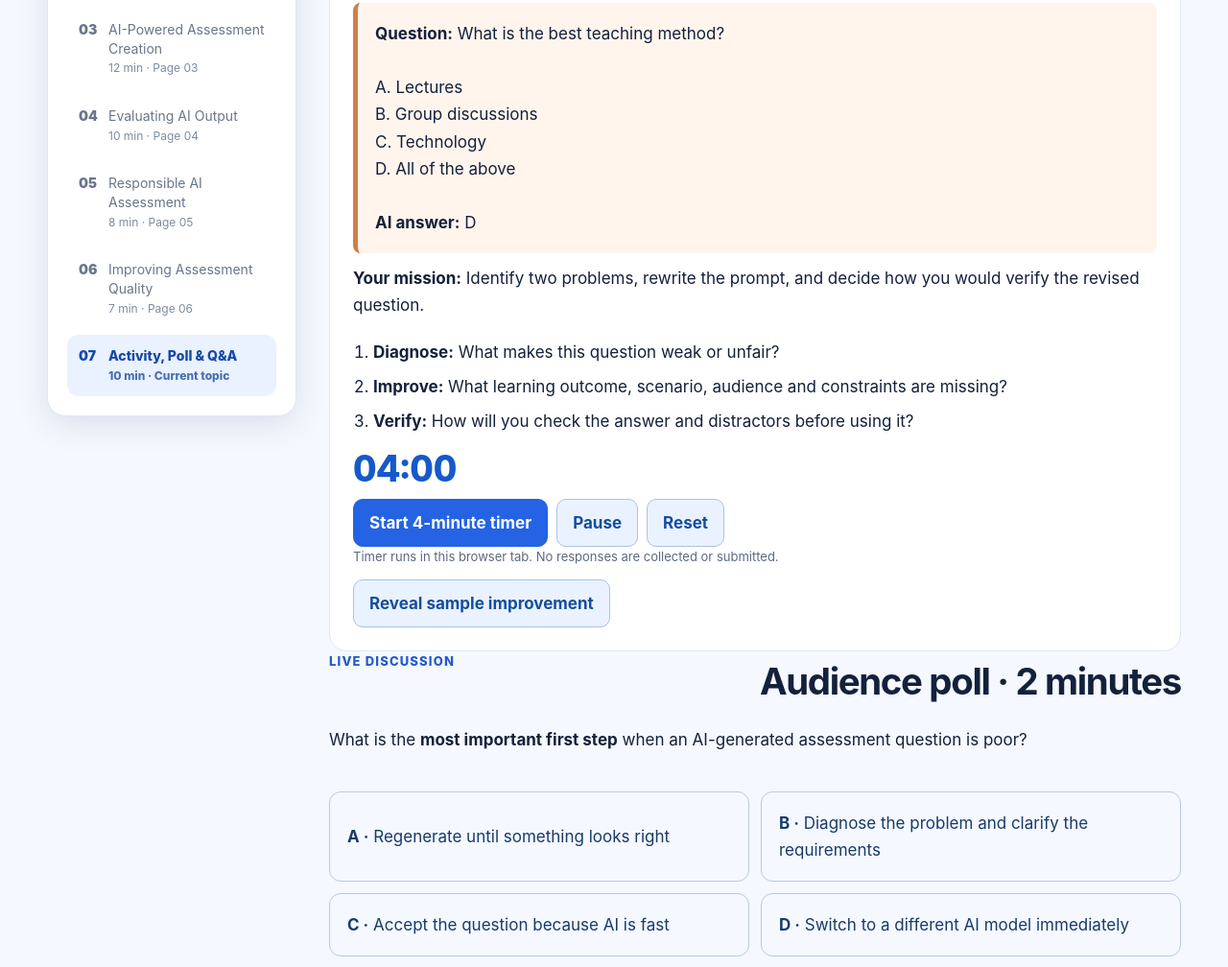
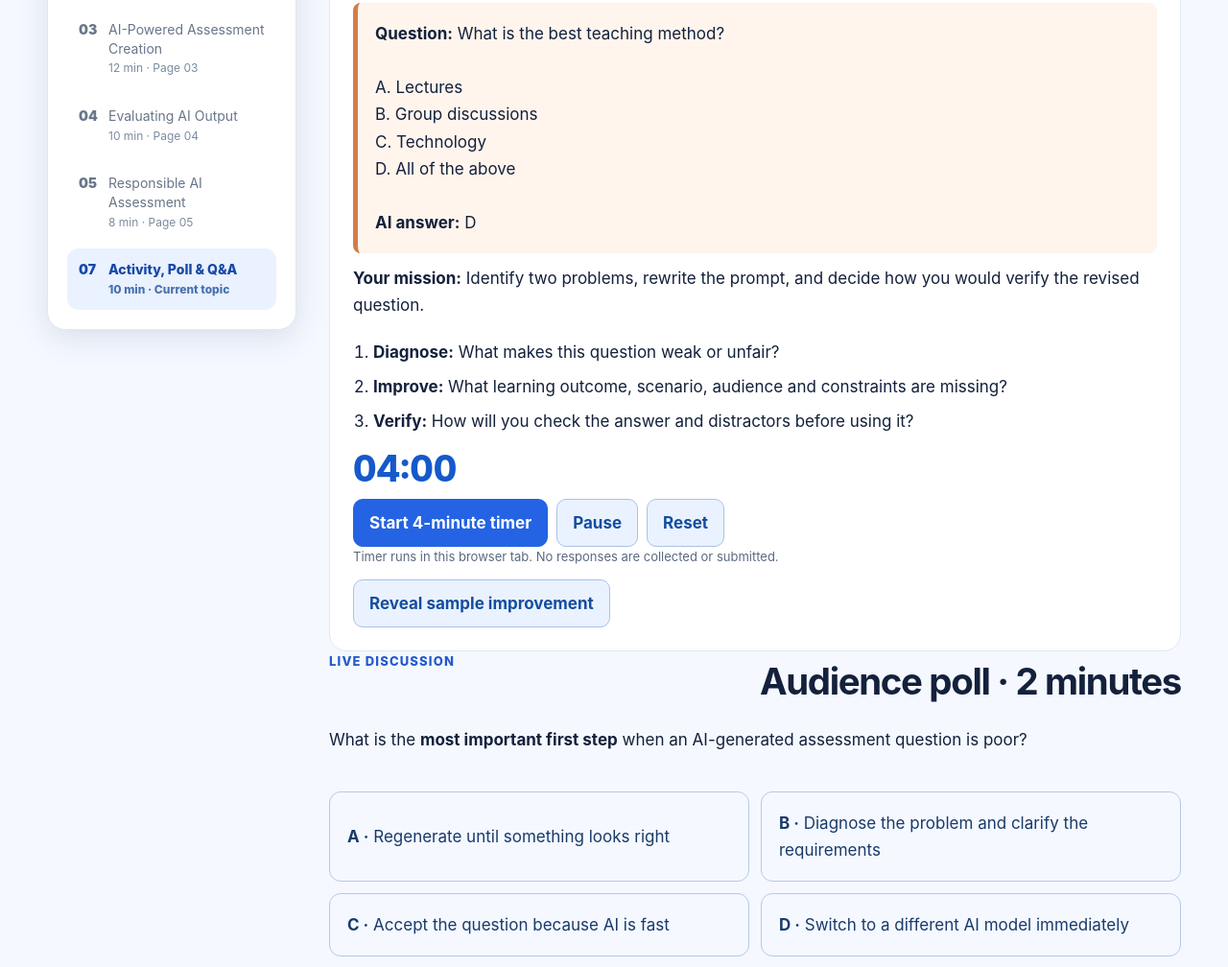
Before and after one commit to sathyaaus555/ModernEvaluationandAssessment, a plain HTML site: page page07.html in a window 1280 px wide. Shown: the part 850-1858 px from the top of the page at 96% size. Drawn offline with Linux system fonts and the light colour scheme.

Commit message:
Remove deleted Topic 06 from presentation navigation

```diff
--- a/page07.html
+++ b/page07.html
@@ -26,7 +26,6 @@
 <a class="agenda-item" href="page03.html"><span class="agenda-num">03</span><span>AI-Powered Assessment Creation<small>12 min · Page 03</small></span></a>
 <a class="agenda-item" href="page04.html"><span class="agenda-num">04</span><span>Evaluating AI Output<small>10 min · Page 04</small></span></a>
 <a class="agenda-item" href="page05.html"><span class="agenda-num">05</span><span>Responsible AI Assessment<small>8 min · Page 05</small></span></a>
-<a class="agenda-item" href="page06.html"><span class="agenda-num">06</span><span>Improving Assessment Quality<small>7 min · Page 06</small></span></a>
 <a class="agenda-item active" href="page07.html" aria-current="page"><span class="agenda-num">07</span><span>Activity, Poll &amp; Q&amp;A<small>10 min · Current topic</small></span></a></nav></aside><main class="content">
 <div class="section-head"><span class="kicker">The final challenge</span><h2>Can you rescue this assessment?</h2><p>Work individually or with a partner. Use the principles from Pages 02–06.</p></div>
 <div class="challenge"><span class="pill blue">Activity · 4 minutes</span><h3>A poorly designed AI-generated MCQ</h3><blockquote><strong>Question:</strong> What is the best teaching method?<br><br>A. Lectures<br>B. Group discussions<br>C. Technology<br>D. All of the above<br><br><strong>AI answer:</strong> D</blockquote><p><strong>Your mission:</strong> Identify two problems, rewrite the prompt, and decide how you would verify the revised question.</p><ol class="clean"><li><strong>Diagnose:</strong> What makes this question weak or unfair?</li><li><strong>Improve:</strong> What learning outcome, scenario, audience and constraints are missing?</li><li><strong>Verify:</strong> How will you check the answer and distractors before using it?</li></ol>
```
